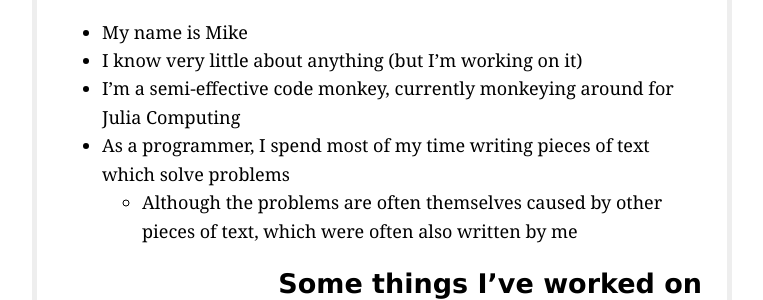
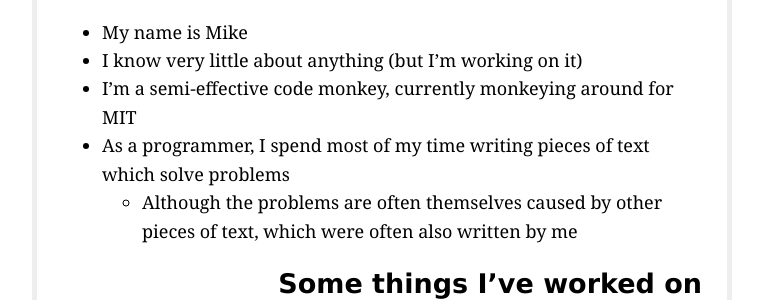
Before and after one commit to MikeInnes/mikeinnes.github.io, a Jekyll site: the page built from index.md, in a window 1280 px wide. Shown: the part 126-426 px from the top of the page, without its empty margins (258-1021 px from the left). Built offline with Jekyll 4.4.1, drawn with Linux system fonts in a browser that asks for light colours.

Commit message:
MIT for now

```diff
--- a/index.md
+++ b/index.md
@@ -9,7 +9,7 @@ title: home
 
 * My name is Mike
 * I know very little about anything (but I'm working on it)
-* I'm a semi-effective code monkey, currently monkeying around for Julia Computing
+* I'm a semi-effective code monkey, currently monkeying around for MIT
 * As a programmer, I spend most of my time writing pieces of text which solve problems
   * Although the problems are often themselves caused by other pieces of text, which were often also written by me
 
```
